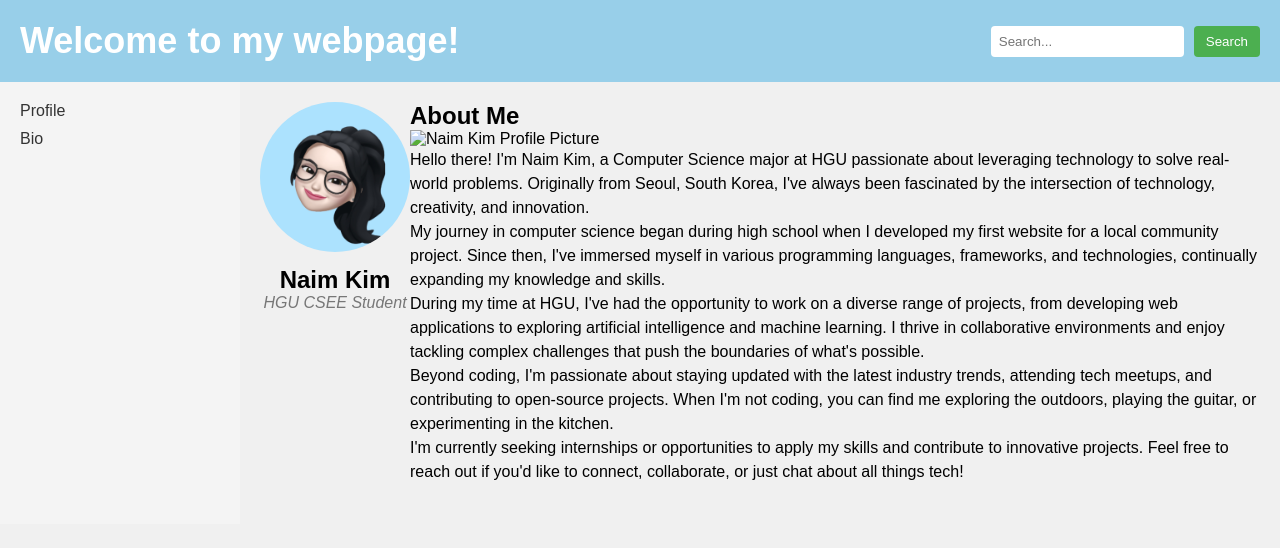
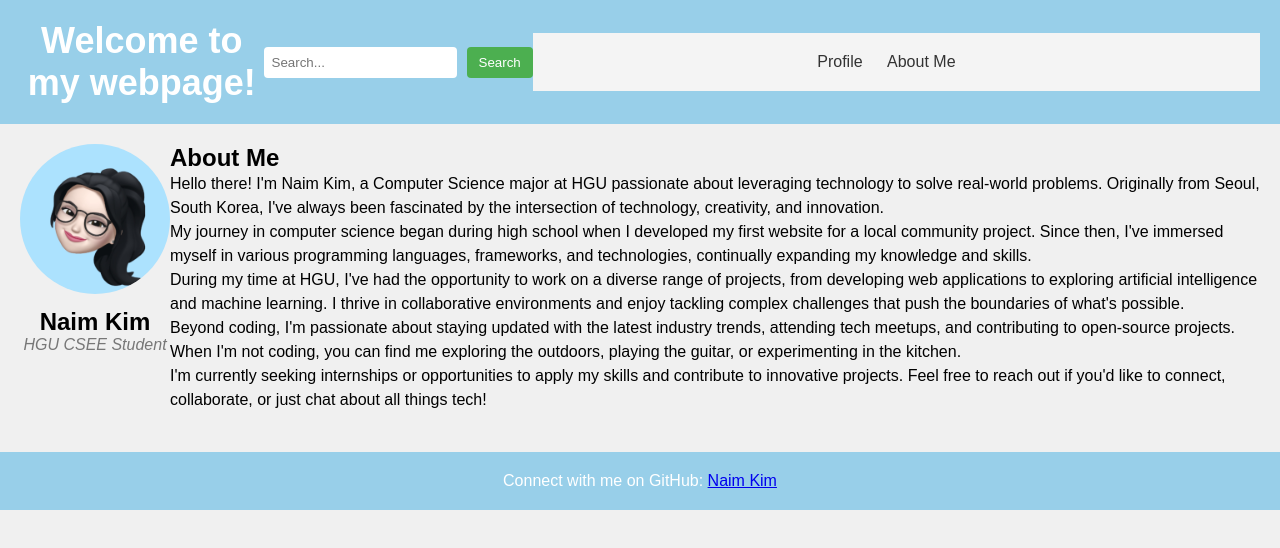
Before and after one commit to naim-kim/Udemy_2024_WebDev_Bootcamp, a plain HTML site: page index.html in a window 1280 px wide. Drawn offline with Linux system fonts and the light colour scheme.

Commit message:
style: change placement + add footer space

```diff
--- a/index.html
+++ b/index.html
@@ -13,15 +13,15 @@
             <input type="text" placeholder="Search...">
             <button type="submit">Search</button>
         </div>
-    </header>
-    <div class="container">
         <nav class="menu">
             <ul>
                 <li><a href="#profile">Profile</a></li>
-                <li><a href="#bio">Bio</a></li>
+                <li><a href="#about">About Me</a></li>
                 <!-- Add more menu items as needed -->
             </ul>
         </nav>
+    </header>
+    <div class="container">
         <main>
             <section class="profile" id="profile">
                 <img src="ProfilePic.jpg" alt="My ProfilePic">
@@ -31,8 +31,7 @@
             <section class="about-me" id="about">
                 <h2>About Me</h2>
                 <div class="about-content">
-                    <img src="profile-pic.jpg" alt="Naim Kim Profile Picture">
-                    <div class="bio">
+                    <div class="bio" id="'bio">
                         <p>Hello there! I'm Naim Kim, a Computer Science major at HGU passionate about leveraging technology to solve real-world problems. Originally from Seoul, South Korea, I've always been fascinated by the intersection of technology, creativity, and innovation.</p>
                         <p>My journey in computer science began during high school when I developed my first website for a local community project. Since then, I've immersed myself in various programming languages, frameworks, and technologies, continually expanding my knowledge and skills.</p>
                         <p>During my time at HGU, I've had the opportunity to work on a diverse range of projects, from developing web applications to exploring artificial intelligence and machine learning. I thrive in collaborative environments and enjoy tackling complex challenges that push the boundaries of what's possible.</p>
@@ -41,8 +40,10 @@
                     </div>
                 </div>
             </section>
-
         </main>
     </div>
+    <footer>
+        <p>Connect with me on GitHub: <a href="https://github.com/naim-kim">Naim Kim</a></p>
+    </footer>
 </body>
 </html>
--- a/styles.css
+++ b/styles.css
@@ -53,15 +53,10 @@ header h1 {
     background-color: #45a049;
 }
 
-.container {
-    display: flex;
-}
-
-/* Menu styles */
 .menu {
     background-color: #f4f4f4;
     padding: 20px;
-    width: 200px; /* Adjust width as needed */
+    width: 100%; /* Adjust width as needed */
 }
 
 .menu ul {
@@ -71,7 +66,8 @@ header h1 {
 }
 
 .menu li {
-    margin-bottom: 10px;
+    display: inline-block;
+    margin-right: 20px; /* Adjust spacing between menu items */
 }
 
 .menu a {
@@ -84,14 +80,16 @@ header h1 {
     color: #007bff; /* Change color on hover */
 }
 
-/* Main content styles */
+.container {
+    display: flex;
+}
+
 main {
     display: flex;
     flex: 1;
     padding: 20px;
 }
 
-/* Profile and Bio section styles */
 .profile, .bio {
     margin-bottom: 20px;
 }
@@ -129,3 +127,10 @@ main {
 .bio p {
     line-height: 1.5;
 }
+
+footer {
+    background-color: #98cfe9;
+    color: #fff;
+    text-align: center;
+    padding: 20px;
+}
```
